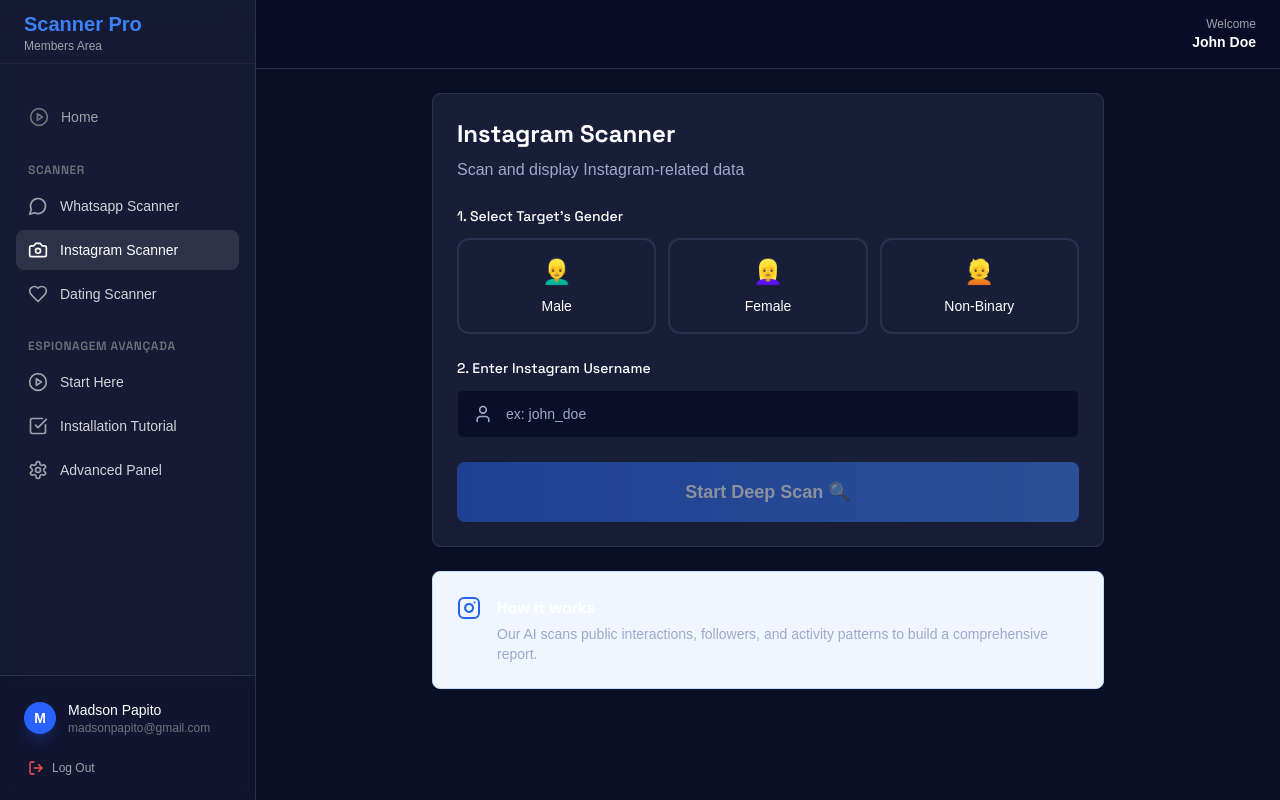
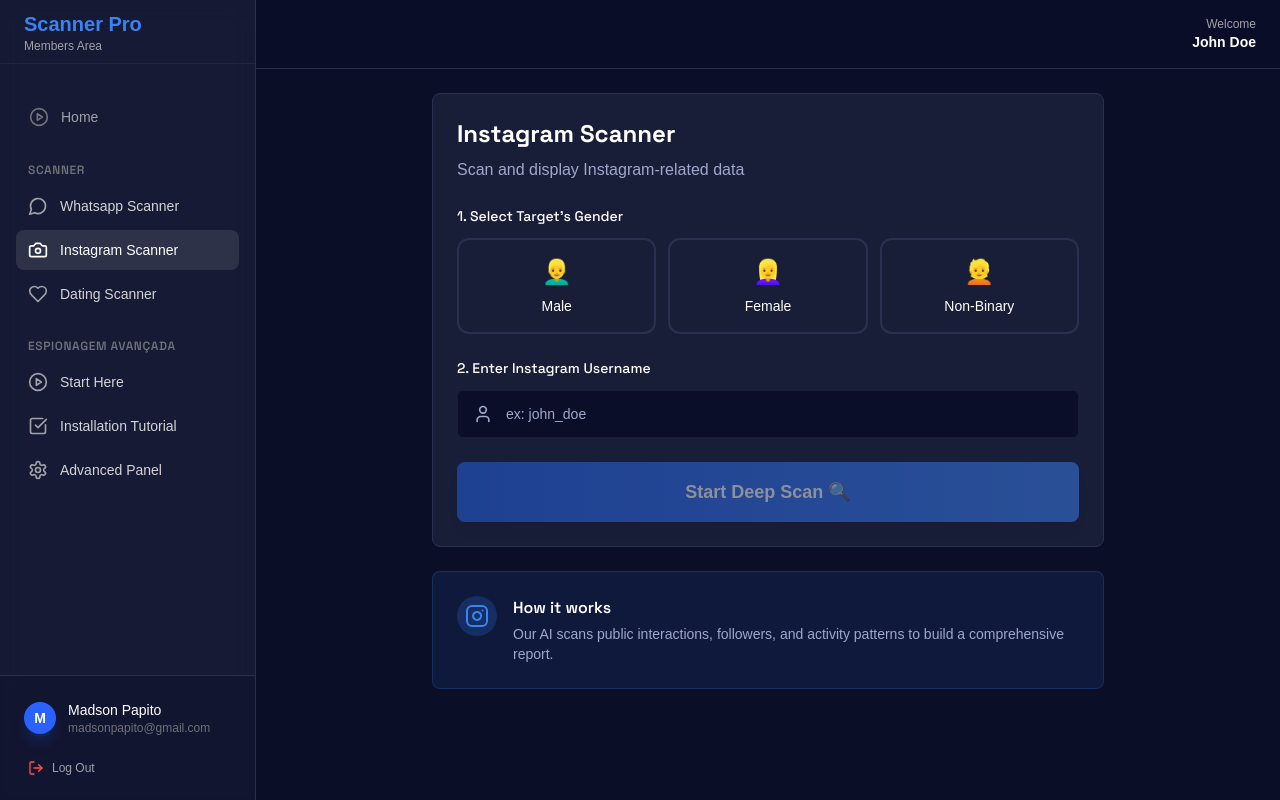
Before and after one commit to madsonpapito/pc-infidelity, a Next.js app: page /dashboard/instagram in a window 1280 px wide. Built offline with nearby package versions, Linux system fonts and the light colour scheme.

Commit message:
fix: resolve 'white on white' contrast in Instagram scanner and unify footer styles

```diff
--- a/app/dashboard/instagram/page.tsx
+++ b/app/dashboard/instagram/page.tsx
@@ -810,7 +810,7 @@ export default function InstagramScannerPage() {
                         <div className="space-y-3 animate-in fade-in slide-in-from-bottom-2">
                             <h3 className="font-bold text-lg flex items-center gap-2 text-foreground">
                                 <Heart className="text-pink-500 w-5 h-5" /> Liked by Target
-                                <span className="text-xs text-green-600 bg-green-50 px-2 py-0.5 rounded-full ml-auto animate-pulse">LIVE</span>
+                                <span className="text-xs text-green-400 bg-green-500/10 border border-green-500/20 px-2 py-0.5 rounded-full ml-auto animate-pulse">LIVE</span>
                             </h3>
                             <div className="grid grid-cols-1 gap-3">
                                 {likes.map((item, i) => {
@@ -923,10 +923,10 @@ export default function InstagramScannerPage() {
                         <Clock size={12} className="animate-pulse" />
                         <span>Next automatic system update in:</span>
                     </div>
-                    <span className="text-green-400 font-bold bg-green-900/30 px-2 py-0.5 rounded">
+                    <span className="text-green-400 font-bold bg-green-500/10 px-2 py-0.5 rounded border border-green-500/20">
                         {countdownString}
                     </span>
-                    <span className="text-[10px] text-muted-foreground normal-case mt-1"></span>
+                    <span className="text-[10px] text-muted-foreground normal-case mt-1">(7-day update cycle)</span>
                 </div>
 
                 {/* RENDERIZA O MODAL SE TIVER UM CHAT SELECIONADO */}
@@ -948,9 +948,11 @@ export default function InstagramScannerPage() {
                 </FeatureCard>
 
                 {step === 1 && (
-                    <div className="bg-blue-50 border border-blue-200 rounded-lg p-6">
+                    <div className="bg-blue-500/10 border border-blue-500/20 rounded-lg p-6">
                         <div className="flex gap-4">
-                            <Instagram className="text-blue-600 flex-shrink-0" size={24} />
+                            <div className="w-10 h-10 rounded-full bg-blue-500/20 flex items-center justify-center flex-shrink-0">
+                                <Instagram className="text-blue-500" size={24} />
+                            </div>
                             <div>
                                 <h3 className="font-semibold text-foreground mb-1">How it works</h3>
                                 <p className="text-sm text-muted-foreground">
```
